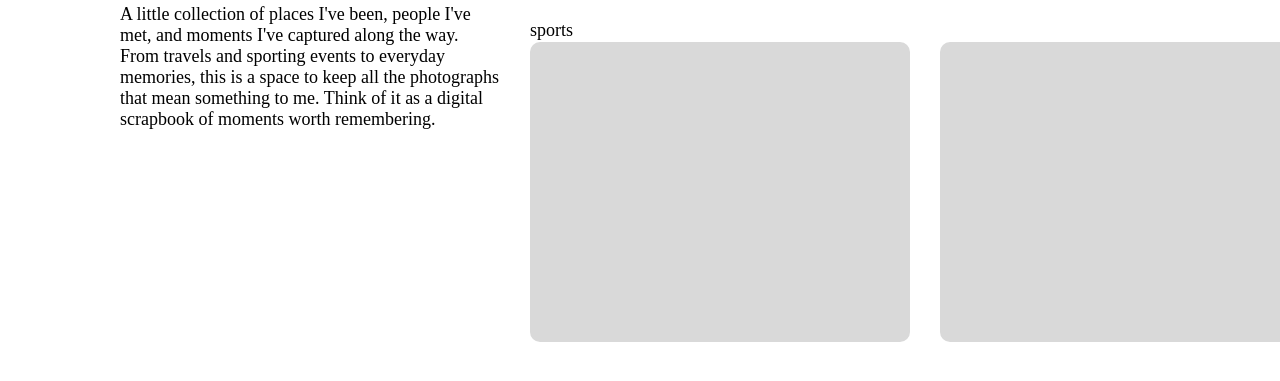
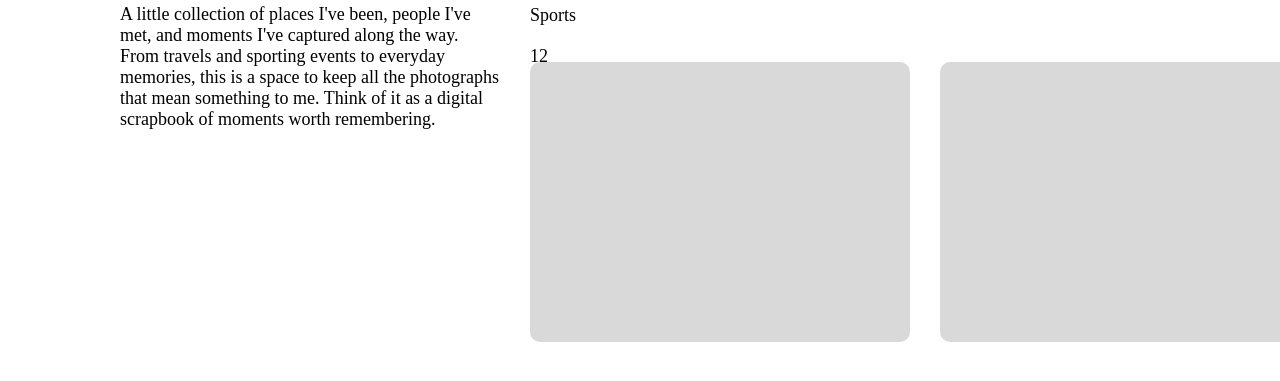
Before and after one commit to lm2eng/digital-diary, a plain HTML site: page index.html in a window 1280 px wide. Shown: the part 379-760 px from the top of the page. Drawn offline with Linux system fonts and the light colour scheme.

Commit message:
( ◕ ◞ ◕ ) auto commit

```diff
--- a/index.html
+++ b/index.html
@@ -38,10 +38,12 @@
       <div class="grid-item img">
         <a href="sports.html"> <img src="cover-1.jpg" alt="Sports Album Cover">
         </a>
-        <p>
-          sports
+        <p style="margin-top: 3px">
+          Sports
         </p>
-
+        <p style="margin-top: 20px">
+          12
+        </p>
       </div>
 
       <!-- Top Right -->
--- a/main-style.css
+++ b/main-style.css
@@ -65,6 +65,7 @@
       }
 
       .grid-item-2 {
+        margin-top: 20px;
         background-color: #D9D9D9;
         border-radius: 10px;
       }
```
